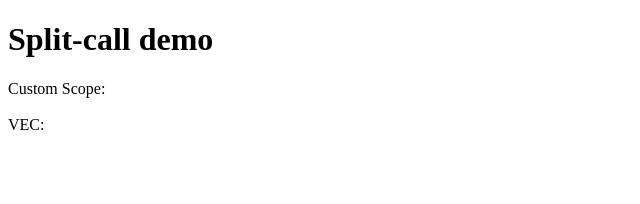
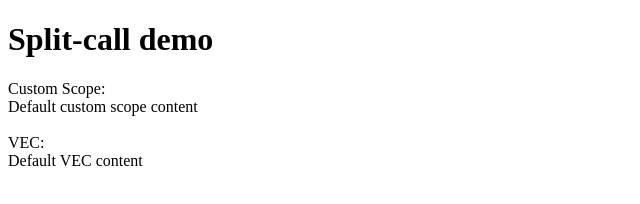
Before and after one commit to ycooreman/ycooreman.github.io, a plain HTML site: page index.html in a window 1280 px wide. Shown: the whole page, without its empty margins (0-640 px from the left). Drawn offline with Linux system fonts and the light colour scheme.

Commit message:
Update index.html

```diff
--- a/index.html
+++ b/index.html
@@ -10,11 +10,15 @@
     <h1>Split-call demo</h1>
 
     Custom Scope:<br>
-    <div id="customscope"> </div>
+    <div id="customscope">
+        Default custom scope content
+    </div>
 
     <br>
     VEC:<br>
-    <div id="vec"> </div>
+    <div id="vec">
+        Default VEC content
+    </div>
 </body>
 
 </html>
```
